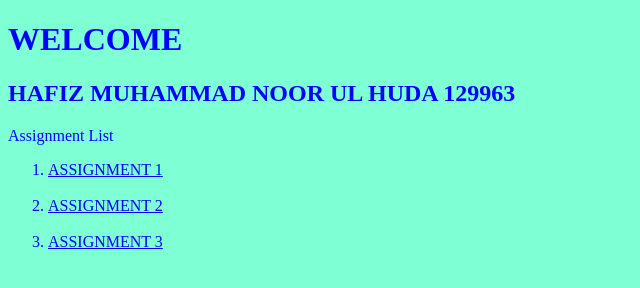
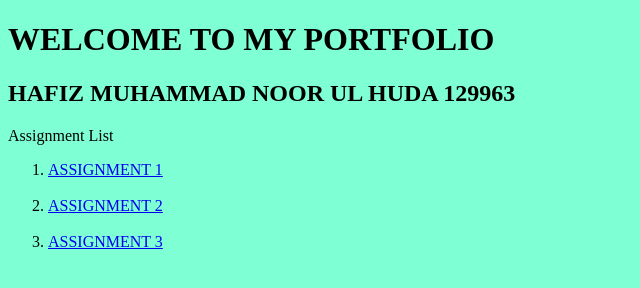
Before and after one commit to Noorulhuda-Khan/Assignment6, a plain HTML site: page index.html in a window 1280 px wide. Shown: the whole page, without its empty margins (0-640 px from the left). Drawn offline with Linux system fonts and the light colour scheme.

Commit message:
edited the main heading and font color

```diff
--- a/index.html
+++ b/index.html
@@ -5,10 +5,10 @@
     <meta name="viewport" content="width=device-width, initial-scale=1.0">
     <title>My Assignments</title>
 </head>
-<body style="background-color: aquamarine;  color: blue;">
+<body style="background-color: aquamarine;  ">
 
     <div>
-   <h1>WELCOME </h1>
+   <h1>WELCOME TO MY PORTFOLIO</h1>
    <h2>HAFIZ MUHAMMAD NOOR UL HUDA 129963</h2>
    <p>Assignment List</p>
 </div>
```
